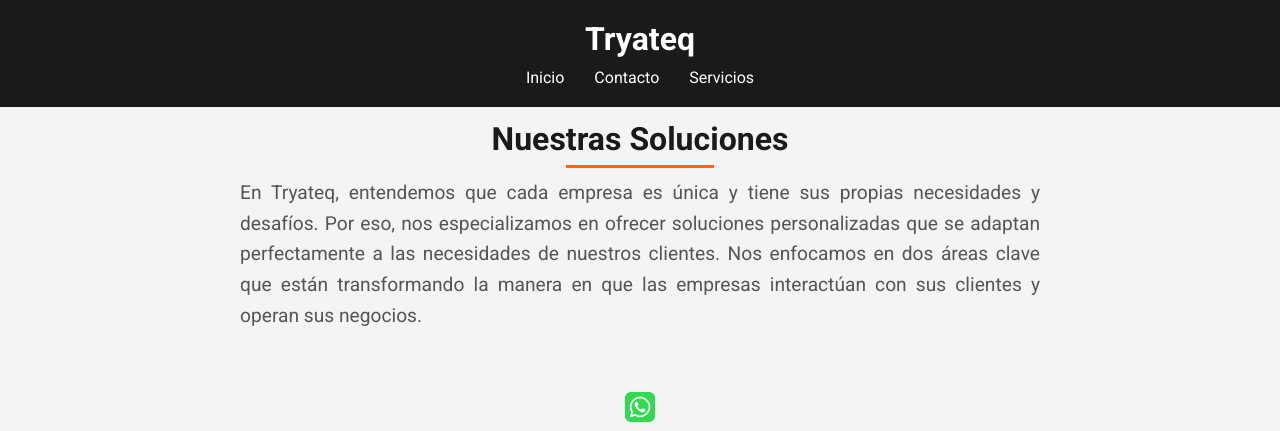
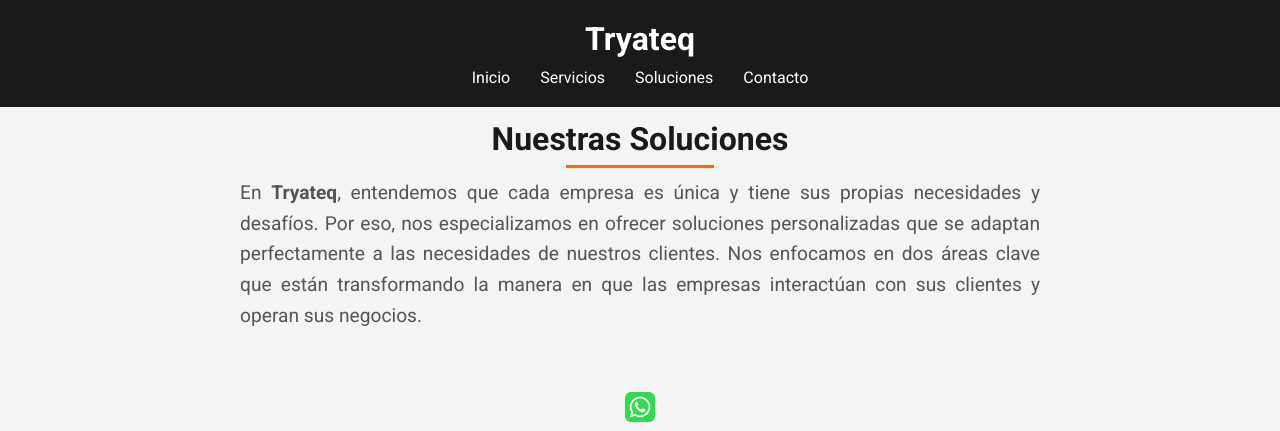
Before and after one commit to Sunwearshade/Tryateq-update, a PHP site: page /soluciones.html in a window 1280 px wide. Shown: the top 431 px of the page. Run offline with PHP 8.4, Linux system fonts and the light colour scheme.

Commit message:
Se agregaron rutas en todos los modulos

```diff
--- a/contacto.php
+++ b/contacto.php
@@ -20,8 +20,9 @@
         <h1><a href="index.html">Tryateq</a></h1>
         <nav class="nav">
             <ul class="nav-list">
-                <li><a href="soluciones.html">Soluciones</a></li>
-                <li><a href="servicios.html">Servicios</a></li>
+                <li><a href="index.html">Inicio</a></li>
+                <li><a href="soluciones.html">Servicios</a></li>
+                <li><a href="servicios.html">soluciones</a></li>
                 <li><a href="contacto.php">Contacto</a></li>
             </ul>
         </nav>
--- a/index.html
+++ b/index.html
@@ -12,8 +12,8 @@
     <h1><a href="index.html">Tryateq</a></h1>
     <nav class="nav">
       <ul class="nav-list">
+        <li><a href="servicios.html">Servicios</a></li>
         <li><a href="soluciones.html">Soluciones</a></li>
-        <li><a href="servicios.html">Servicios</a></li>
         <li><a href="contacto.php">Contacto</a></li>
       </ul>
     </nav>
--- a/servicios.html
+++ b/servicios.html
@@ -13,6 +13,7 @@
         <nav class="nav">
             <ul class="nav-list">
                 <li><a href="index.html">Inicio</a></li>
+                <li><a href="servicios.html">Servicios</a></li>
                 <li><a href="soluciones.html">Soluciones</a></li>
                 <li><a href="contacto.php">Contacto</a></li>
             </ul>
--- a/soluciones.html
+++ b/soluciones.html
@@ -13,8 +13,9 @@
         <nav class="nav">
             <ul class="nav-list">
                 <li><a href="index.html">Inicio</a></li>
+                <li><a href="servicios.html">Servicios</a></li>
+                <li><a href="soluciones.html">Soluciones</a></li>
                 <li><a href="contacto.php">Contacto</a></li>
-                <li><a href="servicios.html">Servicios</a></li>
             </ul>
         </nav>
     </header>
@@ -22,7 +23,7 @@
     <main class="main-solutions">
         <section>
             <h2>Nuestras Soluciones</h2>
-            <p>En Tryateq, entendemos que cada empresa es única y tiene sus propias necesidades y desafíos. Por eso, nos especializamos en ofrecer soluciones personalizadas que se adaptan perfectamente a las necesidades de nuestros clientes. Nos enfocamos en dos áreas clave que están transformando la manera en que las empresas interactúan con sus clientes y operan sus negocios.</p>
+            <p>En <strong>Tryateq</strong>, entendemos que cada empresa es única y tiene sus propias necesidades y desafíos. Por eso, nos especializamos en ofrecer soluciones personalizadas que se adaptan perfectamente a las necesidades de nuestros clientes. Nos enfocamos en dos áreas clave que están transformando la manera en que las empresas interactúan con sus clientes y operan sus negocios.</p>
             <img id="whatsapp-btn" src="./images/Whatsapp-logo-btn.png" alt="WhatsApp" style="width: 50px; cursor: pointer;"/>
 
             <div id="chat-container">
```
